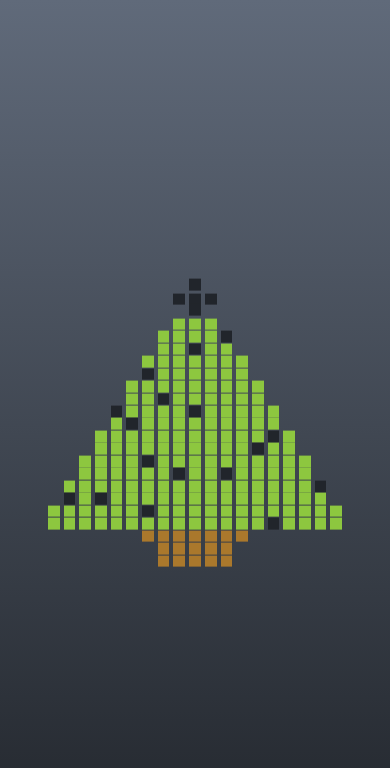
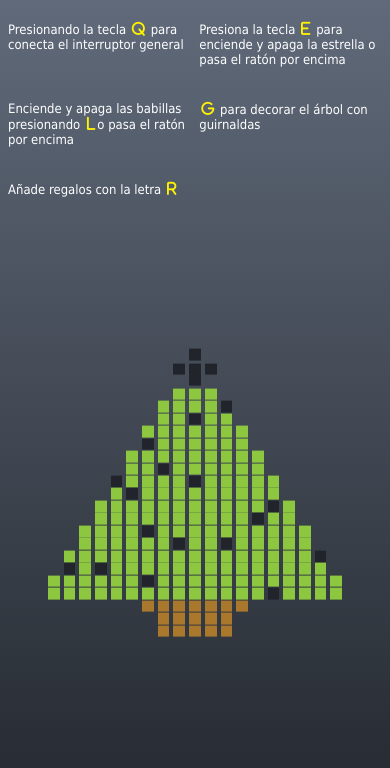
Before and after one commit to jose-giithub/Arbol-de-navidad-JavaScript, a plain HTML site: page index.html in a window 390 px wide. Drawn offline with nearby package versions, Linux system fonts and the light colour scheme.

Commit message:
Copio todo, Añado instrucciones y readme

```diff
--- a/Estilos/index.css
+++ b/Estilos/index.css
@@ -55,3 +55,82 @@ body {
         height: 3vw;
     }
 }
+/* ***********ESTILOS DEL TEXTO DE LAS INSTRUCCIONES  */
+.divPAdreiconos {
+    /* background-color: aqua; */
+    width: auto;
+    height: auto;
+    display: inline-block;
+    /* VERTICAL Y HORIZONTAL */
+    margin: 0 10px;
+  }
+  .icono {
+    display: flex;
+    height: auto;
+    width: 200px;
+  }
+  .icono p {
+    font-family: Tahoma, sans-serif;
+    color: white;
+  }
+  .icono i {
+    font-size: 25px;
+    margin: 0 5px;
+    color: #fef102;
+  }
+  @media (max-width: 800px) {
+    .divPAdreiconos {
+      display: flex;
+    }
+    .icono {
+      margin: 0 10px;
+    }
+    .icono p {
+      font-size: small;
+    }
+    .icono i {
+      font-size: 15px;
+      margin: 0 2px;
+    }
+    .tree {
+      margin-top: 80px;
+    }
+  }
+  @media (max-width: 650px) {
+    .divPAdreiconos {
+    }
+    .tree {
+      margin-top: 100px;
+    }
+  }
+
+  @media (max-width: 600px) {
+    .divPAdreiconos {
+      margin: 0;
+      display: grid;
+      grid-template-columns: 190px 190px 150px;
+      gap: 5px;
+    }
+    .icono {
+      height: auto;
+      width: auto;
+      margin: 0;
+    }
+  }
+  @media (max-width: 600px) {
+    .divPAdreiconos {
+      margin: 0;
+      display: grid;
+      grid-template-columns: 49% 49%;
+      gap: 8px;
+    }
+    .icono {
+      height: auto;
+      width: auto;
+      margin: 0;
+    }
+
+    .tree {
+      margin-top: 70px;
+    }
+  }
--- a/index.html
+++ b/index.html
@@ -1,15 +1,57 @@
 <html>
   <head>
     <title>Christmas Tree</title>
-		<link rel="stylesheet" href="Estilos/index.css">
+    <!-- Iconos -->
+    <link
+      rel="stylesheet"
+      href="https://cdnjs.cloudflare.com/ajax/libs/font-awesome/6.5.2/css/all.min.css"
+    />
+    <!-- Estilos -->
+    <link rel="stylesheet" href="Estilos/index.css" />
     <script src="https://ajax.googleapis.com/ajax/libs/jquery/3.3.1/jquery.min.js"></script>
+    <!-- Js -->
     <script src="JavaScript/capturarElementos.js"></script>
     <script src="JavaScript/xmas.js"></script>
     <script src="JavaScript/junciones.js"></script>
-
-
   </head>
   <body>
+    <div class="divPAdreiconos">
+      <!-- G interruptor general -->
+      <div class="icono">
+        <p>
+          Presionando la tecla <i class="fa-solid fa-q"></i> para conecta el
+          interruptor general
+        </p>
+      </div>
+      <!-- E para encender y apagar la estrella -->
+      <div class="icono">
+        <p>
+          Presiona la tecla <i class="fa-solid fa-e"></i> para enciende y apaga
+          la estrella o pasa el ratón por encima
+        </p>
+      </div>
+      <!-- L encender y apagar bombillas -->
+      <div class="icono">
+        <p>
+          Enciende y apaga las babillas presionando
+          <i class="fa-solid fa-l"></i>o pasa el ratón por encima
+        </p>
+      </div>
+      <!-- G encender guirnaldas -->
+      <div class="icono">
+        <p>
+          <i class="fa-solid fa-g"></i> para decorar el árbol con guirnaldas
+        </p>
+      </div>
+      <!-- R añadir regalos  -->
+      <div class="icono">
+        <p>Añade regalos con la letra <i class="fa-solid fa-r"></i></p>
+      </div>
+    </div>
+    <style>
+
+    </style>
+    <!-- Árbol -->
     <div class="tree">
       <div class="star">
         <div class="light_pixel yellow"></div>
@@ -36,15 +78,18 @@
         <div class="light_pixel yellow"></div>
       </div>
       <div class="fork">
-				<div class="light_pixel green"></div><!-- Capturar guirnaldas  esta de div 6  hijo 1 -->
         <div class="light_pixel green"></div>
-				<div class="light_pixel blue"></div><!-- Capturar esta de 6div pare el 3 hijo -->
+        <!-- Capturar guirnaldas  esta de div 6  hijo 1 -->
+        <div class="light_pixel green"></div>
+        <div class="light_pixel blue"></div>
+        <!-- Capturar esta de 6div pare el 3 hijo -->
         <div class="light_pixel green"></div>
         <div class="light_pixel green"></div>
       </div>
       <div class="fork">
         <div class="light_pixel green"></div>
-				<div class="light_pixel green"></div><!-- Capturar guirnaldas  esta de div 7  hijo 2 -->
+        <div class="light_pixel green"></div>
+        <!-- Capturar guirnaldas  esta de div 7  hijo 2 -->
         <div class="light_pixel green"></div>
         <div class="light_pixel green"></div>
         <div class="light_pixel green"></div>
@@ -52,13 +97,18 @@
         <div class="light_pixel green"></div>
       </div>
       <div class="fork">
-				<div class="light_pixel yellow"></div><!-- Capturar esta de 8 div pare el 1 hijo -->
+        <div class="light_pixel yellow"></div>
+        <!-- Capturar esta de 8 div pare el 1 hijo -->
         <div class="light_pixel green"></div>
         <div class="light_pixel green"></div>
-				<div class="light_pixel green"></div><!-- Capturar guirnaldas  esta de div 8  hijo 4 -->
-				<div class="light_pixel green"></div><!-- Capturar guirnaldas  esta de div 8  hijo 5 -->
-				<div class="light_pixel green"></div><!-- Capturar guirnaldas  esta de div 8  hijo 6 -->
-				<div class="light_pixel green"></div><!-- Capturar guirnaldas  esta de div 8  hijo 7 -->
+        <div class="light_pixel green"></div>
+        <!-- Capturar guirnaldas  esta de div 8  hijo 4 -->
+        <div class="light_pixel green"></div>
+        <!-- Capturar guirnaldas  esta de div 8  hijo 5 -->
+        <div class="light_pixel green"></div>
+        <!-- Capturar guirnaldas  esta de div 8  hijo 6 -->
+        <div class="light_pixel green"></div>
+        <!-- Capturar guirnaldas  esta de div 8  hijo 7 -->
       </div>
       <div class="fork">
         <div class="light_pixel green"></div>
@@ -74,76 +124,94 @@
       <div class="fork">
         <div class="light_pixel green"></div>
         <div class="light_pixel green"></div>
-				<div class="light_pixel blue"></div><!-- Capturar esta de 10 div pare el 3 hijo -->
+        <div class="light_pixel blue"></div>
+        <!-- Capturar esta de 10 div pare el 3 hijo -->
         <div class="light_pixel green"></div>
         <div class="light_pixel green"></div>
         <div class="light_pixel green"></div>
         <div class="light_pixel green"></div>
         <div class="light_pixel green"></div>
-				<div class="light_pixel green"></div><!-- Capturar guirnaldas  esta de div 10  hijo 9 -->
+        <div class="light_pixel green"></div>
+        <!-- Capturar guirnaldas  esta de div 10  hijo 9 -->
       </div>
       <div class="fork">
-				<div class="light_pixel yellow"></div><!-- Capturar esta de 11 div pare el 1 hijo -->
+        <div class="light_pixel yellow"></div>
+        <!-- Capturar esta de 11 div pare el 1 hijo -->
         <div class="light_pixel green"></div>
         <div class="light_pixel green"></div>
         <div class="light_pixel green"></div>
         <div class="light_pixel green"></div>
-				<div class="light_pixel yellow"></div><!-- Capturar esta de 11 div pare el 6 hijo -->
+        <div class="light_pixel yellow"></div>
+        <!-- Capturar esta de 11 div pare el 6 hijo -->
         <div class="light_pixel green"></div>
         <div class="light_pixel green"></div>
-				<div class="light_pixel green"></div><!-- Capturar guirnaldas  esta de div 11  hijo 9 -->
+        <div class="light_pixel green"></div>
+        <!-- Capturar guirnaldas  esta de div 11  hijo 9 -->
         <div class="light_pixel green"></div>
         <div class="light_pixel green"></div>
       </div>
       <div class="fork">
         <div class="light_pixel green"></div>
-				<div class="light_pixel yellow"></div><!-- Capturar esta de 12 div pare el 2 hijo -->
+        <div class="light_pixel yellow"></div>
+        <!-- Capturar esta de 12 div pare el 2 hijo -->
         <div class="light_pixel green"></div>
         <div class="light_pixel green"></div>
         <div class="light_pixel green"></div>
         <div class="light_pixel green"></div>
         <div class="light_pixel green"></div>
-				<div class="light_pixel green"></div><!-- Capturar guirnaldas  esta de div 12  hijo 7 -->
-				<div class="light_pixel green"></div><!-- Capturar guirnaldas  esta de div 12  hijo 8 -->
+        <div class="light_pixel green"></div>
+        <!-- Capturar guirnaldas  esta de div 12  hijo 7 -->
+        <div class="light_pixel green"></div>
+        <!-- Capturar guirnaldas  esta de div 12  hijo 8 -->
         <div class="light_pixel green"></div>
         <div class="light_pixel green"></div>
       </div>
       <div class="fork">
         <div class="light_pixel green"></div>
-				<div class="light_pixel green"></div><!-- Capturar guirnaldas  esta de div 13  hijo 2 -->
         <div class="light_pixel green"></div>
-				<div class="light_pixel green"></div>
-				<div class="light_pixel green"></div>
-				<div class="light_pixel green"></div><!-- Capturar guirnaldas  esta de div 13  hijo 6 -->
-				<div class="light_pixel green"></div><!-- Capturar guirnaldas  esta de div 13  hijo 7 -->
+        <!-- Capturar guirnaldas  esta de div 13  hijo 2 -->
         <div class="light_pixel green"></div>
         <div class="light_pixel green"></div>
         <div class="light_pixel green"></div>
         <div class="light_pixel green"></div>
-				<div class="light_pixel yellow"></div><!-- Capturar esta de 13 div pare el 12 hijo -->
+        <!-- Capturar guirnaldas  esta de div 13  hijo 6 -->
+        <div class="light_pixel green"></div>
+        <!-- Capturar guirnaldas  esta de div 13  hijo 7 -->
+        <div class="light_pixel green"></div>
+        <div class="light_pixel green"></div>
+        <div class="light_pixel green"></div>
+        <div class="light_pixel green"></div>
+        <div class="light_pixel yellow"></div>
+        <!-- Capturar esta de 13 div pare el 12 hijo -->
         <div class="light_pixel green"></div>
       </div>
       <div class="fork">
         <div class="light_pixel green"></div>
         <div class="light_pixel green"></div>
-				<div class="light_pixel green"></div><!-- Capturar guirnaldas  esta de div 14  hijo 3 -->
-				<div class="light_pixel green"></div><!-- Capturar guirnaldas  esta de div 14  hijo 4 -->
-				<div class="light_pixel green"></div><!-- Capturar guirnaldas  esta de div 14  hijo 5 -->
+        <div class="light_pixel green"></div>
+        <!-- Capturar guirnaldas  esta de div 14  hijo 3 -->
+        <div class="light_pixel green"></div>
+        <!-- Capturar guirnaldas  esta de div 14  hijo 4 -->
+        <div class="light_pixel green"></div>
+        <!-- Capturar guirnaldas  esta de div 14  hijo 5 -->
         <div class="light_pixel green"></div>
         <div class="light_pixel green"></div>
         <div class="light_pixel green"></div>
         <div class="light_pixel green"></div>
         <div class="light_pixel green"></div>
-				<div class="light_pixel blue"></div><!-- Capturar esta de 14 div pare el 11 hijo -->
+        <div class="light_pixel blue"></div>
+        <!-- Capturar esta de 14 div pare el 11 hijo -->
         <div class="light_pixel green"></div>
         <div class="light_pixel green"></div>
       </div>
       <div class="fork">
         <div class="light_pixel green"></div>
-				<div class="light_pixel green"></div><!-- Capturar guirnaldas  esta de div 15  hijo 2 -->
+        <div class="light_pixel green"></div>
+        <!-- Capturar guirnaldas  esta de div 15  hijo 2 -->
         <div class="light_pixel green"></div>
         <div class="light_pixel green"></div>
-				<div class="light_pixel yellow"></div><!-- Capturar esta de 15 div pare el 5 hijo -->
+        <div class="light_pixel yellow"></div>
+        <!-- Capturar esta de 15 div pare el 5 hijo -->
         <div class="light_pixel green"></div>
         <div class="light_pixel green"></div>
         <div class="light_pixel green"></div>
@@ -153,23 +221,28 @@
         <div class="light_pixel green"></div>
         <div class="light_pixel green"></div>
         <div class="light_pixel green"></div>
-				<div class="light_pixel green"></div><!-- Capturar guirnaldas  esta de div 15  hijo 15 -->
+        <div class="light_pixel green"></div>
+        <!-- Capturar guirnaldas  esta de div 15  hijo 15 -->
       </div>
       <div class="fork">
         <div class="light_pixel green"></div>
         <div class="light_pixel green"></div>
-				<div class="light_pixel green"></div><!-- Capturar guirnaldas  esta de div 16  hijo 3 -->
+        <div class="light_pixel green"></div>
+        <!-- Capturar guirnaldas  esta de div 16  hijo 3 -->
         <div class="light_pixel green"></div>
         <div class="light_pixel green"></div>
         <div class="light_pixel green"></div>
-				<div class="light_pixel blue"></div><!-- Capturar esta de 16 div pare el 7 hijo -->
+        <div class="light_pixel blue"></div>
+        <!-- Capturar esta de 16 div pare el 7 hijo -->
         <div class="light_pixel green"></div>
         <div class="light_pixel green"></div>
-				<div class="light_pixel yellow"></div><!-- Capturar esta de 16 div pare el 10 hijo -->
+        <div class="light_pixel yellow"></div>
+        <!-- Capturar esta de 16 div pare el 10 hijo -->
         <div class="light_pixel green"></div>
         <div class="light_pixel green"></div>
         <div class="light_pixel green"></div>
-				<div class="light_pixel green"></div><!-- Capturar guirnaldas  esta de div 16  hijo 13 -->
+        <div class="light_pixel green"></div>
+        <!-- Capturar guirnaldas  esta de div 16  hijo 13 -->
         <div class="light_pixel green"></div>
       </div>
       <div class="fork">
@@ -177,33 +250,46 @@
         <div class="light_pixel green"></div>
         <div class="light_pixel green"></div>
         <div class="light_pixel green"></div>
-				<div class="light_pixel green"></div><!-- Capturar guirnaldas  esta de div 17  hijo 5 -->
-				<div class="light_pixel green"></div><!-- Capturar guirnaldas  esta de div 17  hijo 6 -->
-				<div class="light_pixel green"></div><!-- Capturar guirnaldas  esta de div 17  hijo 7 -->
+        <div class="light_pixel green"></div>
+        <!-- Capturar guirnaldas  esta de div 17  hijo 5 -->
+        <div class="light_pixel green"></div>
+        <!-- Capturar guirnaldas  esta de div 17  hijo 6 -->
+        <div class="light_pixel green"></div>
+        <!-- Capturar guirnaldas  esta de div 17  hijo 7 -->
         <div class="light_pixel green"></div>
         <div class="light_pixel green"></div>
         <div class="light_pixel green"></div>
         <div class="light_pixel green"></div>
         <div class="light_pixel green"></div>
-				<div class="light_pixel green"></div><!-- Capturar guirnaldas  esta de div 17  hijo 13 -->
-				<div class="light_pixel green"></div><!-- Capturar guirnaldas  esta de div 17  hijo 14 -->
+        <div class="light_pixel green"></div>
+        <!-- Capturar guirnaldas  esta de div 17  hijo 13 -->
+        <div class="light_pixel green"></div>
+        <!-- Capturar guirnaldas  esta de div 17  hijo 14 -->
         <div class="light_pixel green"></div>
         <div class="light_pixel green"></div>
-				<div class="light_pixel yellow"></div><!-- Capturar esta de 17 div pare el 17 hijo -->
+        <div class="light_pixel yellow"></div>
+        <!-- Capturar esta de 17 div pare el 17 hijo -->
       </div>
       <div class="fork">
-				<div class="light_pixel yellow"></div><!-- Capturar esta de 18 div pare el 1 hijo -->
+        <div class="light_pixel yellow"></div>
+        <!-- Capturar esta de 18 div pare el 1 hijo -->
         <div class="light_pixel green"></div>
-				<div class="light_pixel blue"></div><!-- Capturar esta de 18 div pare el 3 hijo -->
+        <div class="light_pixel blue"></div>
+        <!-- Capturar esta de 18 div pare el 3 hijo -->
         <div class="light_pixel green"></div>
         <div class="light_pixel green"></div>
         <div class="light_pixel green"></div>
         <div class="light_pixel green"></div>
-				<div class="light_pixel green"></div><!-- Capturar guirnaldas  esta de div 18  hijo 8 -->
-				<div class="light_pixel green"></div><!-- Capturar guirnaldas  esta de div 18  hijo 9 -->
-				<div class="light_pixel green"></div><!-- Capturar guirnaldas  esta de div 18  hijo 10 -->
-				<div class="light_pixel green"></div><!-- Capturar guirnaldas  esta de div 18  hijo 11 -->
-				<div class="light_pixel green"></div><!-- Capturar guirnaldas  esta de div 18  hijo 12 -->
+        <div class="light_pixel green"></div>
+        <!-- Capturar guirnaldas  esta de div 18  hijo 8 -->
+        <div class="light_pixel green"></div>
+        <!-- Capturar guirnaldas  esta de div 18  hijo 9 -->
+        <div class="light_pixel green"></div>
+        <!-- Capturar guirnaldas  esta de div 18  hijo 10 -->
+        <div class="light_pixel green"></div>
+        <!-- Capturar guirnaldas  esta de div 18  hijo 11 -->
+        <div class="light_pixel green"></div>
+        <!-- Capturar guirnaldas  esta de div 18  hijo 12 -->
         <div class="light_pixel green"></div>
         <div class="light_pixel green"></div>
         <div class="light_pixel green"></div>
@@ -217,7 +303,8 @@
         <div class="light_pixel green"></div>
         <div class="light_pixel green"></div>
         <div class="light_pixel green"></div>
-				<div class="light_pixel yellow"></div><!-- Capturar esta de 19 div pare el 7 hijo -->
+        <div class="light_pixel yellow"></div>
+        <!-- Capturar esta de 19 div pare el 7 hijo -->
         <div class="light_pixel green"></div>
         <div class="light_pixel green"></div>
         <div class="light_pixel green"></div>
@@ -246,7 +333,8 @@
         <div class="light_pixel green"></div>
         <div class="light_pixel green"></div>
         <div class="light_pixel green"></div>
-				<div class="light_pixel blue"></div><!-- Capturar esta de 20 div pare el 15 hijo -->
+        <div class="light_pixel blue"></div>
+        <!-- Capturar esta de 20 div pare el 15 hijo -->
         <div class="light_pixel green"></div>
         <div class="light_pixel green"></div>
         <div class="light_pixel green"></div>
```
Also changed, not shown: JavaScript/capturarElementos.js (line endings or trailing spaces), 1 other file. Lines whose indentation alone changed are shown as unchanged.
